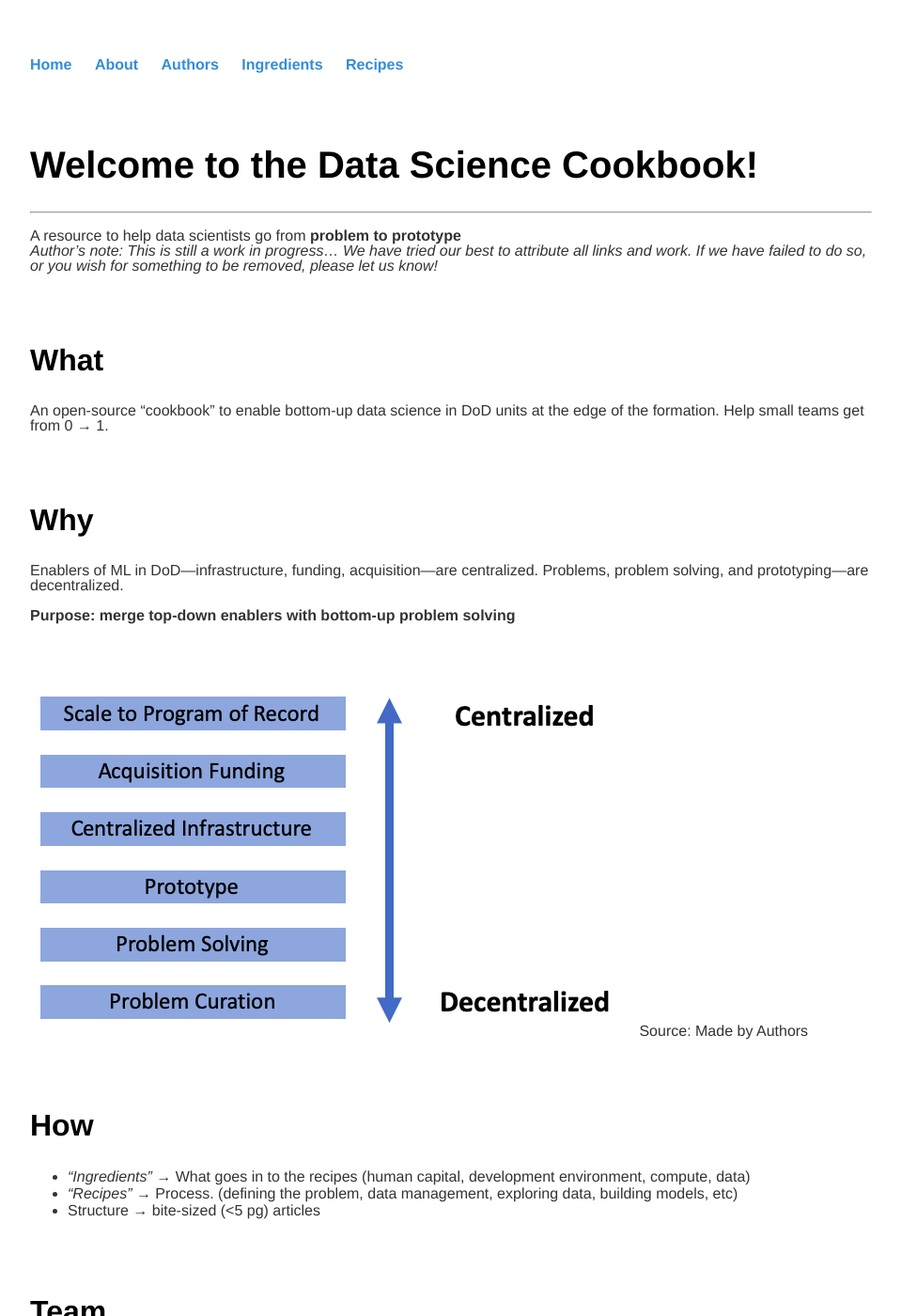
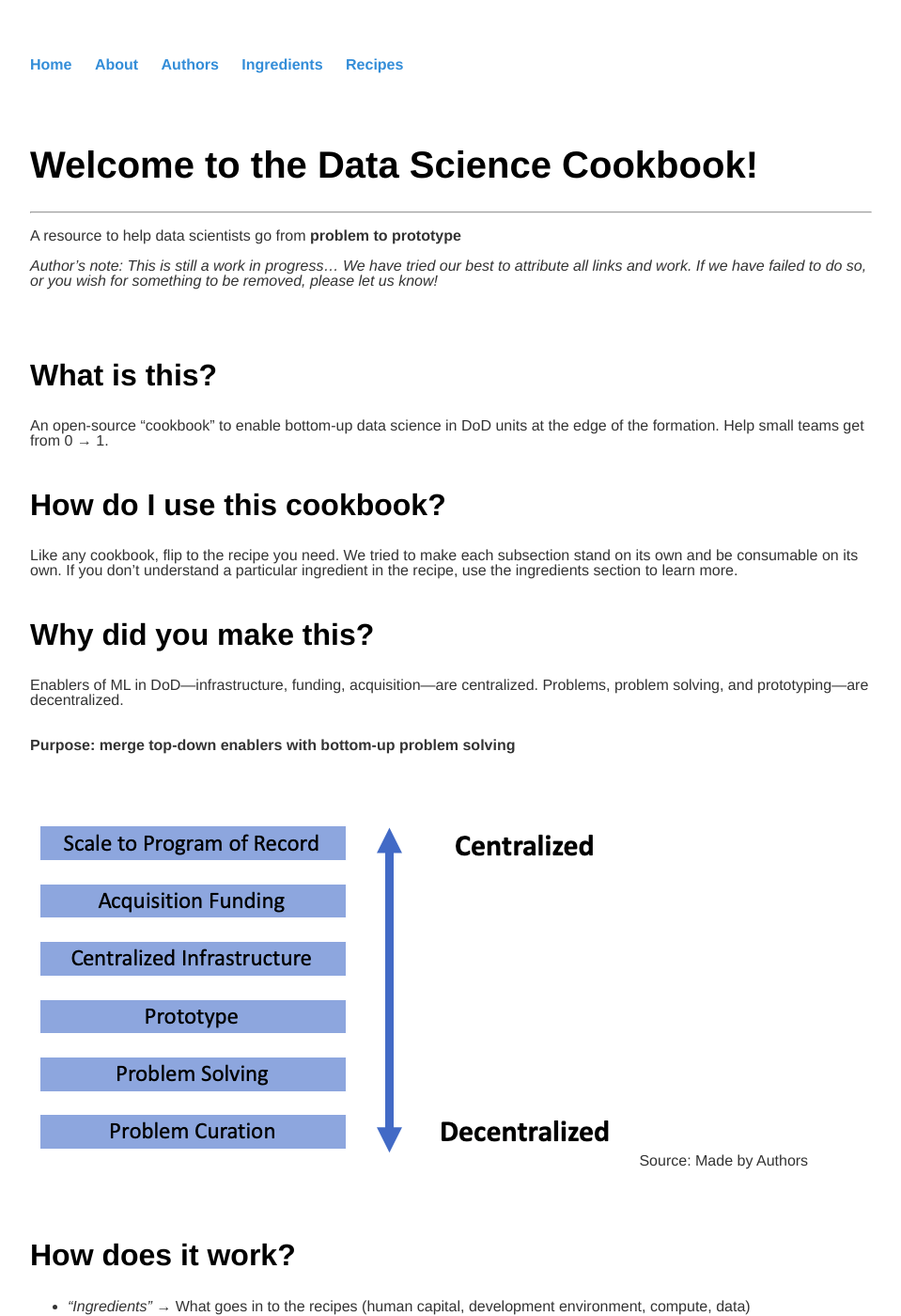
Before and after one commit to datasciencecookbook/datasciencecookbook.github.io, a Jekyll site: the page built from index.md, in a window 1280 px wide and 1400 px high. Shown: the whole window at 94% size, without its empty margins (160-1119 px from the left). Built offline with Jekyll 4.4.1, drawn with Linux system fonts in a browser that asks for light colours.

Commit message:
moving the how-to to home page

```diff
--- a/index.md
+++ b/index.md
@@ -6,17 +6,24 @@ title: Data Science Cookbook
 # Welcome to the Data Science Cookbook!
 -------------------------
 A resource to help data scientists go from **problem to prototype**
-<br>
+<br><br>
 _Author's note: This is still a work in progress..._
 _We have tried our best to attribute all links and work. If we have failed to do so, or you wish for something to be removed, please let us know!_
 <br/><br/><br><br>
-## What
+## What is this?
 An open-source “cookbook” to enable bottom-up data science in DoD units at the edge of the formation. Help small teams get from 0 → 1.
-<br/><br/><br/><br/>
-## Why
+<br><br>
+
+
+## How do I use this cookbook?
+Like any cookbook, flip to the recipe you need. We tried to make each subsection stand on its own and be consumable on its own. If you don’t understand a particular ingredient in the recipe, use the ingredients section to learn more.
+<br/><br/>
+
+## Why did you make this?
 Enablers of ML in DoD—infrastructure, funding, acquisition—are centralized.
 Problems, problem solving, and prototyping—are decentralized.
 <br/><br/>
+
 **Purpose: merge top-down enablers with bottom-up problem solving**
 
 <br><br>
@@ -26,7 +33,7 @@ Source: Made by Authors
 
 
 <br/><br/>
-## How
+## How does it work?
 - _"Ingredients"_ → What goes in to the recipes (human capital, development environment, compute, data)
 - _"Recipes"_ → Process. (defining the problem, data management, exploring data, building models, etc)
 - Structure → bite-sized (<5 pg) articles
@@ -35,9 +42,10 @@ Source: Made by Authors
 ## Team
 Data scientists, designers, and product managers with experience in DoD (AI Task Force, Maven, Kessel Run, Fort Meade, SOCOM, Harbinger and more)
 <br/><br/><br/><br/>
+
 ## Audience
 Operations Research Analysts, junior data analysts, data sciewntists, recent graduates of universities and grad school programs, bootcamp grads, product managers.
 <br/><br/><br/><br/>
 
-##### Caveats
+#### Caveats
 _These views and ideas are the authors' own and do not represent the views of the DoD, the Services, or any DoD organizations_
```
Also changed, not shown: about/index.md (+1 -3 lines).
